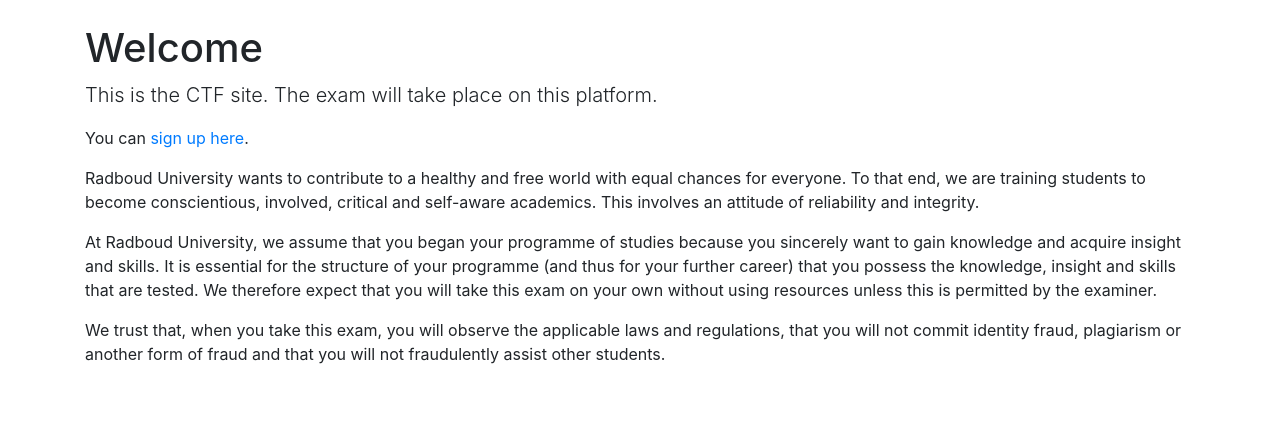
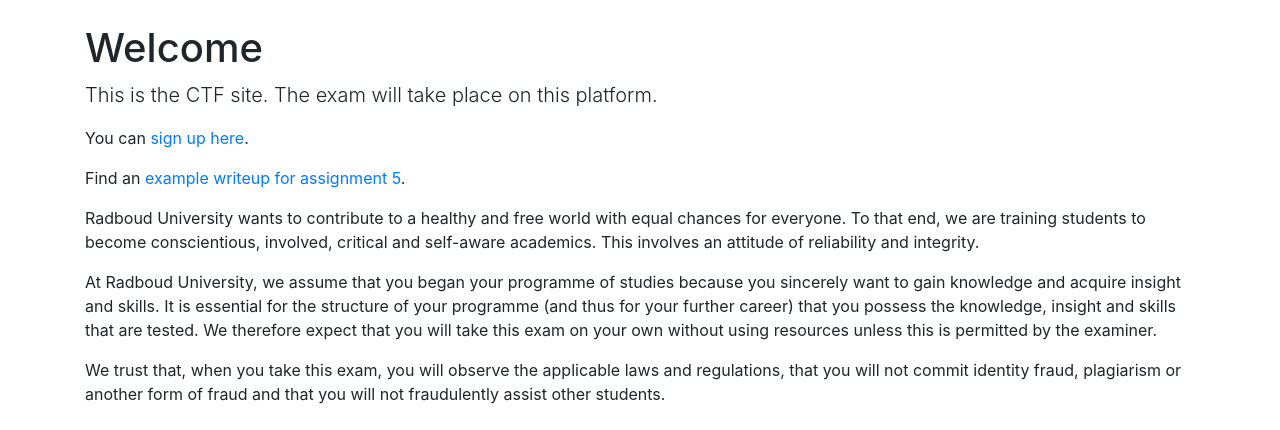
Before and after one commit to thomwiggers/ctfexam, a Django app: page / in a window 1280 px wide. Shown: the part 56-486 px from the top of the page. Run offline with Django 3.2, Linux system fonts and the light colour scheme; some libraries are stand-ins or nearby versions.

Commit message:
link to example writeup

```diff
--- a/ctfexam/templates/ctf/index.html
+++ b/ctfexam/templates/ctf/index.html
@@ -16,6 +16,9 @@
         {% endif %}
     </p>
     <p>
+        Find an <a href="https://thomwiggers.nl/teaching/hacking-in-c-2020/assignments/writeup-ass5/" target="_blank">example writeup for assignment 5</a>.
+    </p>
+    <p>
         Radboud University wants to contribute to a healthy and free world with equal chances for everyone. To that end, we are training students to become conscientious, involved, critical and self-aware academics. This involves an attitude of reliability and integrity.
     </p>
     <p>
```
